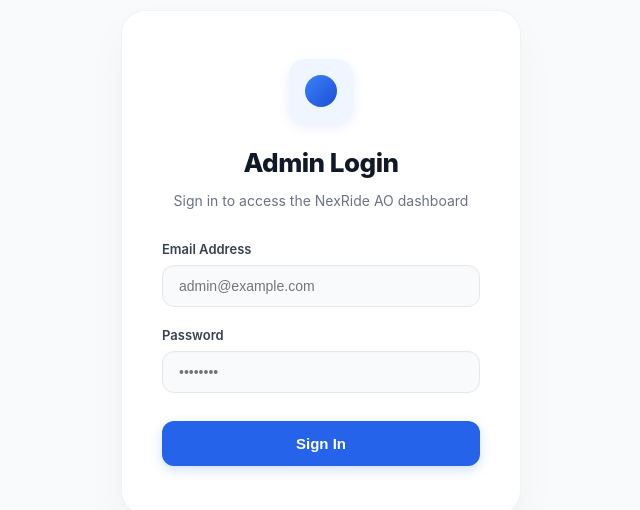
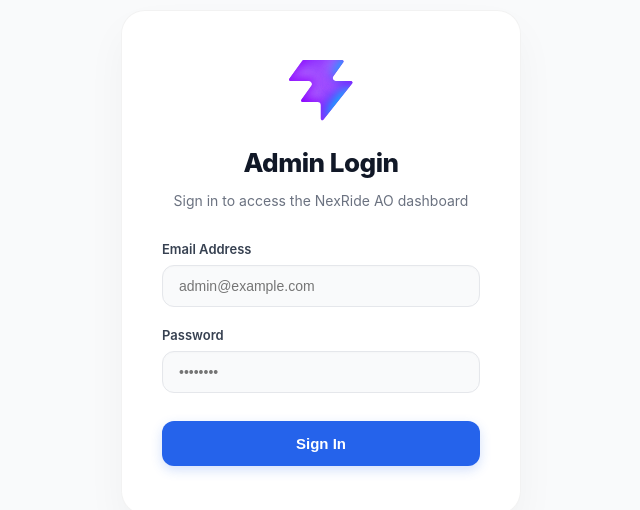
Before and after one commit to harish-br/NexRideAO, a React (Vite) app in the folder admin/: page / in a window 1280 px wide. Shown: the part 138-648 px from the top of the page, without its empty margins (319-959 px from the left). Built offline with nearby package versions, Linux system fonts and the light colour scheme; no server answers.

Commit message:
feat: Use NexRide AO icon in admin login page

```diff
--- a/admin/src/pages/Login.jsx
+++ b/admin/src/pages/Login.jsx
@@ -42,19 +42,12 @@
         alignItems: 'center',
         boxSizing: 'border-box'
       }}>
-        <div style={{
+        <img src="/favicon.svg" alt="NexRide AO" style={{
           width: '64px',
           height: '64px',
-          background: '#EFF6FF',
-          borderRadius: '16px',
-          display: 'flex',
-          alignItems: 'center',
-          justifyContent: 'center',
           marginBottom: '24px',
-          boxShadow: '0 4px 12px rgba(37, 99, 235, 0.1)'
-        }}>
-          <div style={{ width: '32px', height: '32px', background: 'linear-gradient(135deg, #3B82F6 0%, #1D4ED8 100%)', borderRadius: '50%' }}></div>
-        </div>
+          objectFit: 'contain'
+        }} />
         <h1 style={{ color: '#111827', fontSize: '26px', fontWeight: '800', marginBottom: '8px', margin: 0, letterSpacing: '-0.5px' }}>Admin Login</h1>
         <p style={{ color: '#6B7280', fontSize: '14px', marginBottom: '32px', textAlign: 'center' }}>Sign in to access the NexRide AO dashboard</p>
 
```
